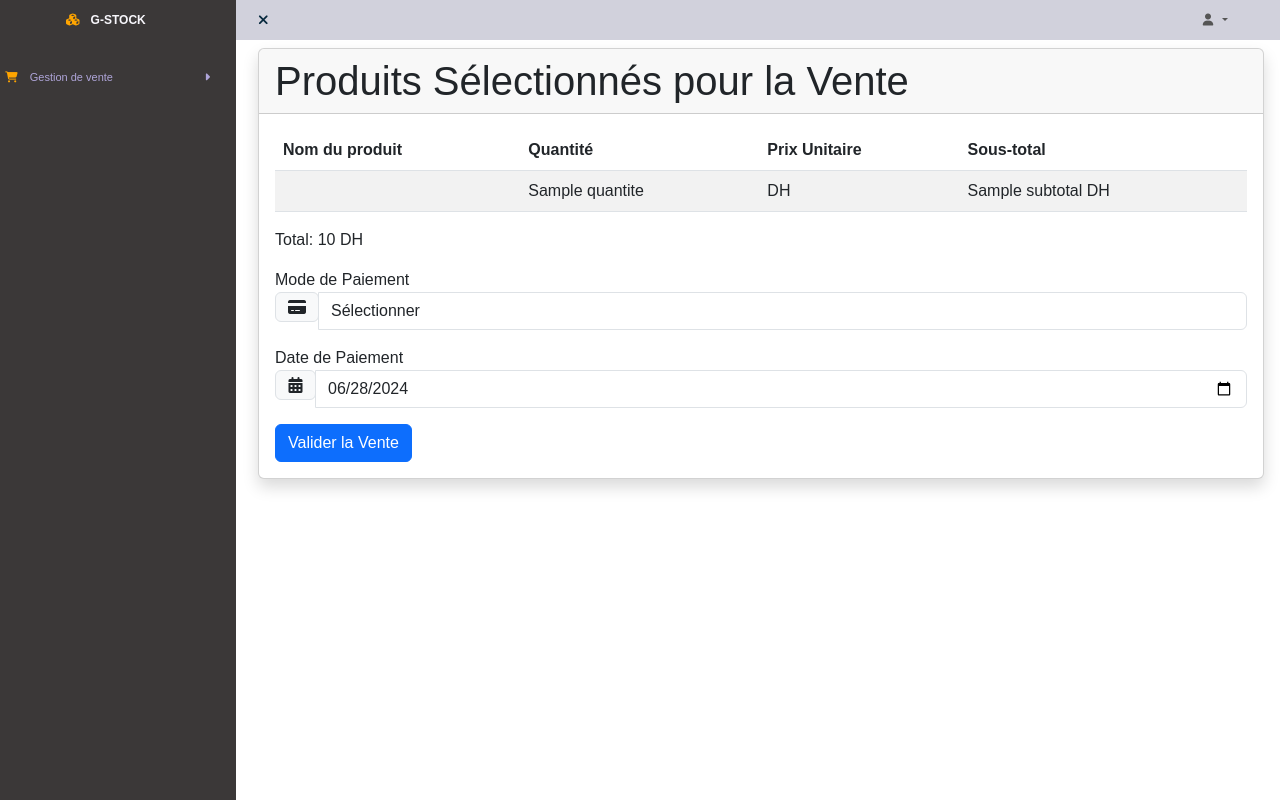
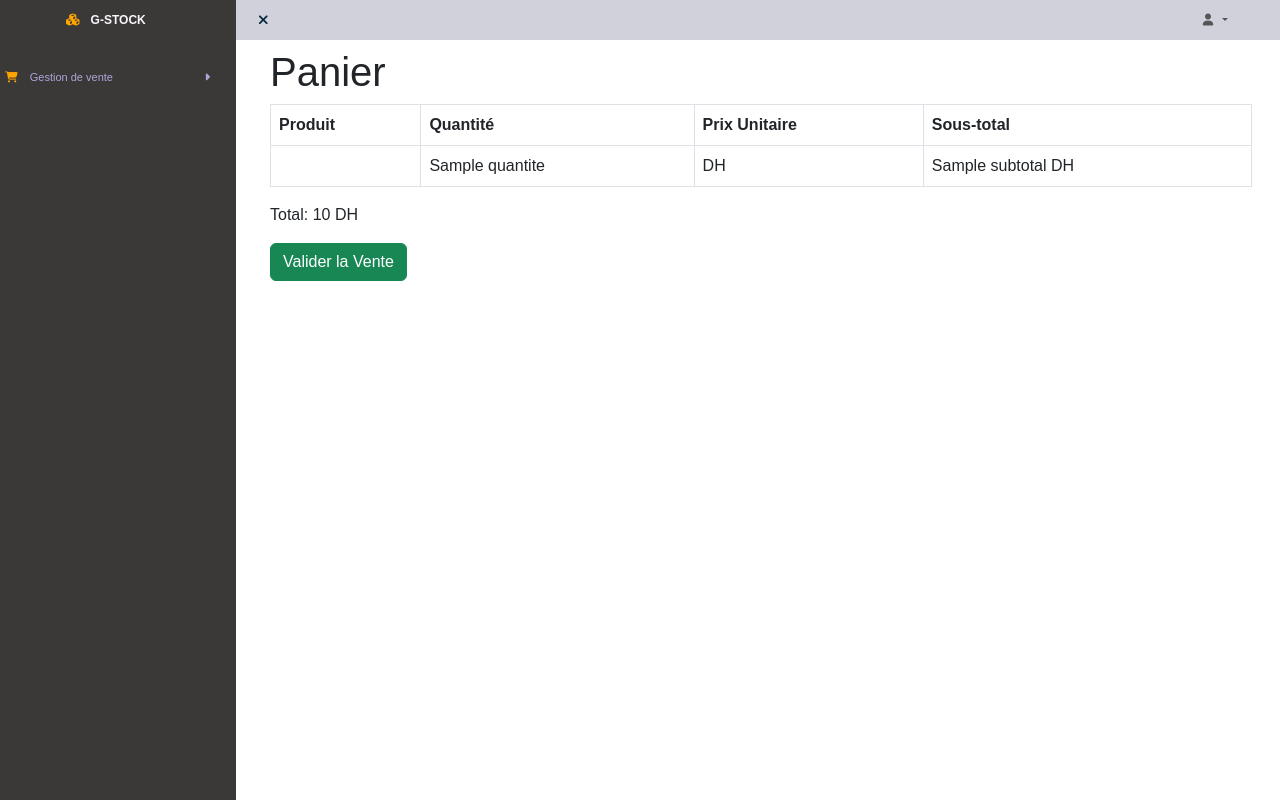
Before and after one commit to loubna-cherfi/gestStock, a Symfony app: template templates/vente/vente.html.twig in a window 1280 px wide. Run offline with Twig, Linux system fonts and the light colour scheme; the template is opened without the code that fills it: most values are stand-ins (such as "Sample title", 1, 10 or a date in 2020); some libraries are stand-ins or nearby versions.

Commit message:
facture avec cab et det

```diff
--- a/templates/vente/vente.html.twig
+++ b/templates/vente/vente.html.twig
@@ -1,18 +1,15 @@
 {% extends 'base.html.twig' %}
 
-{% block title %}Ventes{% endblock %}
+{% block title %}Panier{% endblock %}
 
 {% block body %}
-    <div class="card mt-5 shadow">
-        <div class="card-header text-dark">
-            <h1 class="mb-0">Produits Sélectionnés pour la Vente</h1>
-        </div>
-        <div class="card-body">
+<div class="container mt-5">
+    <h1>Panier</h1>
     {% if produitsChoisis|length > 0 %}
-                <table class="table table-striped table-hover">
-                    <thead class="thead-dark">
+        <table class="table table-bordered">
+            <thead>
                 <tr>
-                            <th>Nom du produit</th>
+                    <th>Produit</th>
                     <th>Quantité</th>
                     <th>Prix Unitaire</th>
                     <th>Sous-total</th>
@@ -30,70 +27,75 @@
             </tbody>
         </table>
         <p class="font-weight-bold">Total: {{ total }} DH</p>
+        <button class="btn btn-success" onclick="confirmSale()">Valider la Vente</button>
+    {% else %}
+        <div class="alert alert-info">Aucun produit dans le panier.</div>
+    {% endif %}
+</div>
 
-                <form method="post" action="{{ path('valider_vente', { 'total': total }) }}">
+<!-- Modal for Payment Method -->
+<div class="modal fade" id="paymentModal" tabindex="-1" aria-labelledby="paymentModalLabel" aria-hidden="true">
+    <div class="modal-dialog">
+        <div class="modal-content">
+            <div class="modal-header">
+                <h5 class="modal-title" id="paymentModalLabel">Mode de Paiement</h5>
+                <button type="button" class="close" data-bs-dismiss="modal" aria-label="Close">
+                    <span aria-hidden="true">&times;</span>
+                </button>
+            </div>
+            <div class="modal-body">
+                <form id="paymentForm" method="post" action="{{ path('valider_vente', { 'total': total }) }}">
                     <div class="form-group">
-                        <label for="paiement" class="font-weight-bold">Mode de Paiement</label>
-                        <div class="input-group mb-3">
-                            <div class="input-group-prepend">
-                                <span class="input-group-text"><i class="fas fa-credit-card"></i></span>
-                            </div>
-                            <select id="paiement" name="paiement" class="form-control" onchange="togglePaymentFields()">
+                        <label for="paiement">Mode de Paiement</label>
+                        <select id="paiement" name="paiement" class="form-control" required>
                             <option value="">Sélectionner</option>
                             {% for paiement in paiements %}
                                 <option value="{{ paiement.id }}">{{ paiement.methode }}</option>
                             {% endfor %}
                         </select>
                     </div>
-                    </div>
-
                     <div id="cashPaymentFields" style="display: none;">
                         <div class="form-group">
-                            <label for="cache" class="font-weight-bold">Montant Payé en Espèces</label>
-                            <input type="number" id="cache" name="cache" class="form-control" value="{{ total }}" oninput="calculateChange()">
+                            <label for="cache">Montant Payé en Espèces</label>
+                            <input type="number" id="cache" name="cache" class="form-control " value="{{ total }}" oninput="calculateChange()">
                         </div>
                         <div class="form-group">
-                            <label for="change" class="font-weight-bold">Reste à Rendre</label>
+                            <label for="change">Reste à Rendre</label>
                             <input type="text" id="change" class="form-control" readonly>
                         </div>
                     </div>
-
                     <div id="cardPaymentFields" style="display: none;">
                         <div class="form-group">
-                            <label for="numcartbancaire" class="font-weight-bold">Numéro de Carte Bancaire</label>
+                            <label for="numcartbancaire">Numéro de Carte Bancaire</label>
                             <input type="text" id="numcartbancaire" name="numcartbancaire" class="form-control">
                         </div>
                         <div class="form-group">
-                            <label for="date_experation" class="font-weight-bold">Date d'Expiration</label>
+                            <label for="date_experation">Date d'Expiration</label>
                             <input type="date" id="date_experation" name="date_experation" class="form-control">
                         </div>
                         <div class="form-group">
-                            <label for="cache_card" class="font-weight-bold">Montant Payé par Carte</label>
+                            <label for="cache_card">Montant Payé par Carte</label>
                             <input type="number" id="cache_card" name="cache_card" class="form-control" value="{{ total }}">
                         </div>
                     </div>
-
                     <div class="form-group">
-                        <label for="datePaie" class="font-weight-bold">Date de Paiement</label>
-                        <div class="input-group mb-3">
-                            <div class="input-group-prepend">
-                                <span class="input-group-text"><i class="fas fa-calendar-alt"></i></span>
+                        <label for="datePaie">Date de Paiement</label>
+                        <input type="date" id="datePaie" name="datePaie" class="form-control" value="{{ "now"|date("Y-m-d") }}" required>
                     </div>
-                            <input type="date" id="datePaie" name="datePaie" class="form-control" required>
+                    <button type="submit" class="btn btn-primary">Valider la Vente</button>
+                </form>
             </div>
         </div>
-
-                    <button type="submit" class="btn btn-primary font-weight-bold">Valider la Vente</button>
-                </form>
-            {% else %}
-                <div class="alert alert-info" role="alert">
-                    Aucun produit sélectionné.
-                </div>
-            {% endif %}
     </div>
 </div>
 
 <script>
+function confirmSale() {
+    if (confirm('Voulez-vous vraiment valider cette vente ?')) {
+        $('#paymentModal').modal('show');
+    }
+}
+
 function togglePaymentFields() {
     var paiementMethod = document.getElementById('paiement').value;
     var cashFields = document.getElementById('cashPaymentFields');
@@ -118,10 +120,6 @@
     document.getElementById('change').value = change.toFixed(2) + ' DH';
 }
 
-        document.addEventListener("DOMContentLoaded", function() {
-            var datePaieInput = document.getElementById('datePaie');
-            var today = new Date().toISOString().split('T')[0];
-            datePaieInput.value = today;
-        });
+document.getElementById('paiement').addEventListener('change', togglePaymentFields);
 </script>
 {% endblock %}
```
Also changed, not shown: src/Controller/VenteController.php (+58 -63 lines), templates/vente/invoice.html.twig (+30 -14 lines). Lines whose indentation alone changed are shown as unchanged.
